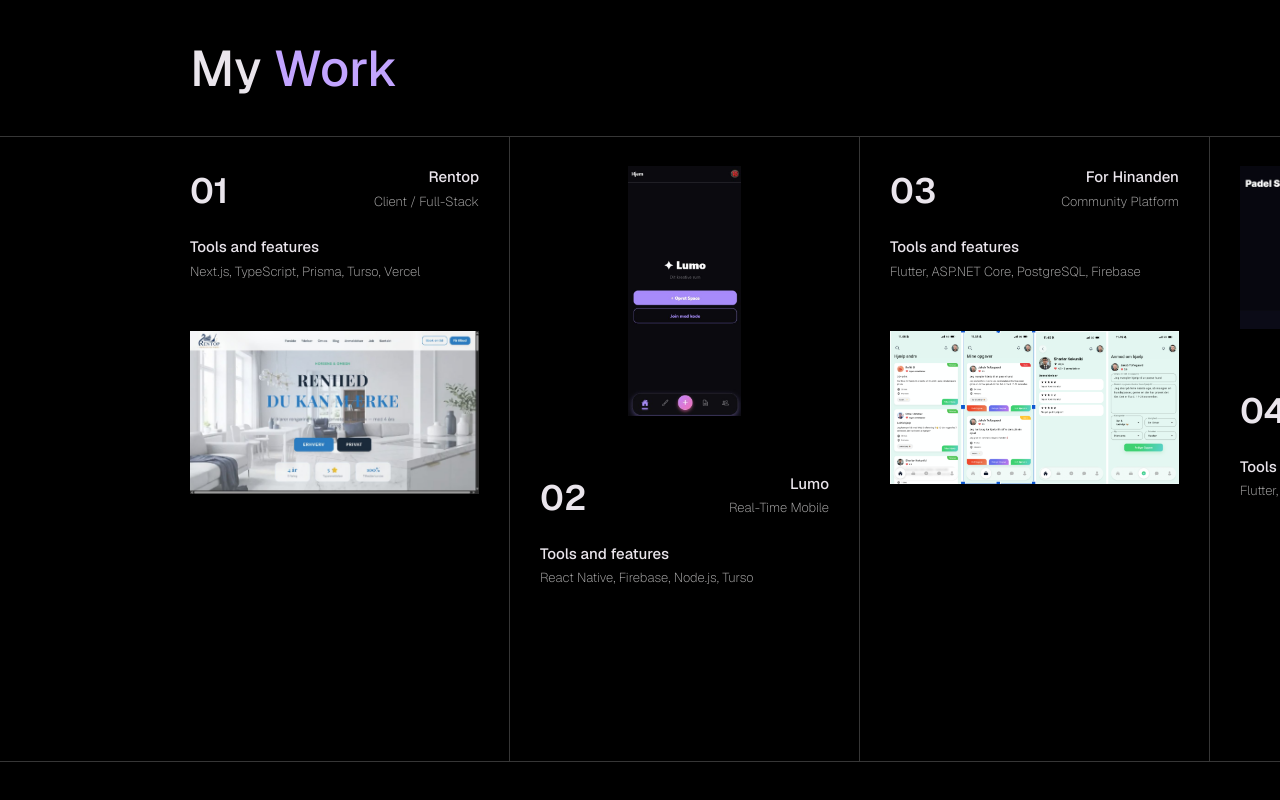
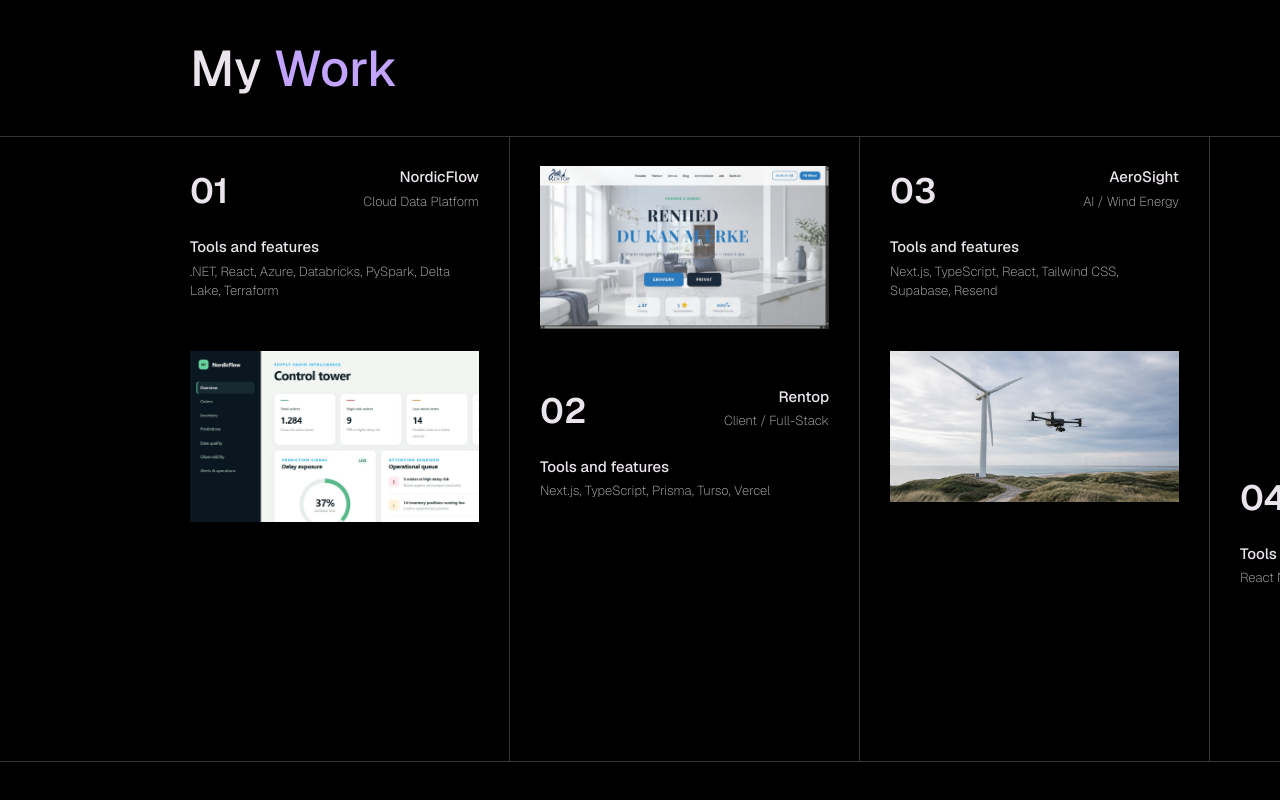
Before and after one commit to oumar969/oumar969.github.io, a React (Vite) app: page / in a window 1280 px wide. Shown: the part 3649-4449 px from the top of the page. Built offline with nearby package versions, Linux system fonts and the light colour scheme; no server answers.

Commit message:
Prioritize NordicFlow Rentop and AeroSight

```diff
--- a/src/config.ts
+++ b/src/config.ts
@@ -8,14 +8,14 @@
     { position: "Full-Stack Developer", company: "Client & Personal Projects", period: "2023 - Present", location: "Denmark", description: "Designing, building and deploying complete web and mobile products for real users and businesses.", responsibilities: ["Shipped production web applications", "Built mobile and PWA products", "Implemented auth, booking and real-time sync"], technologies: ["React", "Next.js", "Node.js", "Flutter", "Firebase", "Docker"] }
   ],
   projects: [
+    { id: 8, title: "NordicFlow", category: "Cloud Data Platform", technologies: ".NET, React, Azure, Databricks, PySpark, Delta Lake, Terraform", image: "/images/nordicflow-overview.png", description: "A supply-chain intelligence platform exploring secure event ingestion, medallion data pipelines, data quality, observability and infrastructure as code.", link: "/nordicflow.html" },
     { id: 1, title: "Rentop", category: "Client / Full-Stack", technologies: "Next.js, TypeScript, Prisma, Turso, Vercel", image: "/images/rentop.png", description: "A complete business platform for a Danish cleaning company — customer booking, admin analytics, invoicing, gift cards, loyalty and SEO.", link: "https://rentop.dk" },
+    { id: 7, title: "AeroSight", category: "AI / Wind Energy", technologies: "Next.js, TypeScript, React, Tailwind CSS, Supabase, Resend", image: "/images/aerosight.png", description: "A bilingual platform for AI-assisted wind turbine drone inspections, combining high-resolution capture, thermal imaging, wind-farm mapping and actionable maintenance reports.", link: "https://github.com/oumar969/-AeroSight" },
     { id: 2, title: "Lumo", category: "Real-Time Mobile", technologies: "React Native, Firebase, Node.js, Turso", image: "/images/lumo-screenshots/lumo-home.png", description: "A private creative collaboration app for live drawing, shared notes, presence and invite-only spaces.", link: "https://github.com/oumar969/Lumo-app" },
     { id: 3, title: "For Hinanden", category: "Community Platform", technologies: "Flutter, ASP.NET Core, PostgreSQL, Firebase", image: "/images/forhinanden-1.png", description: "A community platform connecting people who need help with nearby volunteers through matching, tasks and real-time chat.", link: "https://github.com/Zenbax/for-hinanden-frontend" },
     { id: 4, title: "Padel Score", category: "Real-Time PWA", technologies: "Flutter, Firestore, Riverpod, PWA", image: "/images/padel-score.png", description: "An installable match tracker with a complete scoring engine, live spectators, analytics and TV mode.", link: "https://padel-score-ab0b5.web.app" },
     { id: 5, title: "SmartCharger", category: "Clean Energy / Full-Stack", technologies: ".NET 8, React, TypeScript, ML.NET, SQLite, Docker", image: "/images/smartcharger.png", description: "A Danish EV charging app that uses live Energinet prices and CO₂ data to find the cheapest or greenest charging window, with ML-powered price forecasting.", link: "https://github.com/oumar969/SmartCharger" },
-    { id: 6, title: "TimeTrack Pro", category: "Workforce Management", technologies: "React, Node.js, Express, PostgreSQL, JWT, Docker", image: "/images/timetrack-pro.png", description: "An accessible employee time-tracking system with secure clock-in and clock-out, staff management, shift history and weekly analytics for administrators.", link: "https://github.com/oumar969/timetrack-pro" },
-    { id: 7, title: "AeroSight", category: "AI / Wind Energy", technologies: "Next.js, TypeScript, React, Tailwind CSS, Supabase, Resend", image: "/images/aerosight.png", description: "A bilingual platform for AI-assisted wind turbine drone inspections, combining high-resolution capture, thermal imaging, wind-farm mapping and actionable maintenance reports.", link: "https://github.com/oumar969/-AeroSight" },
-    { id: 8, title: "NordicFlow", category: "Cloud Data Platform", technologies: ".NET, React, Azure, Databricks, PySpark, Delta Lake, Terraform", image: "/images/nordicflow-overview.png", description: "A supply-chain intelligence platform exploring secure event ingestion, medallion data pipelines, data quality, observability and infrastructure as code.", link: "/nordicflow.html" }
+    { id: 6, title: "TimeTrack Pro", category: "Workforce Management", technologies: "React, Node.js, Express, PostgreSQL, JWT, Docker", image: "/images/timetrack-pro.png", description: "An accessible employee time-tracking system with secure clock-in and clock-out, staff management, shift history and weekly analytics for administrators.", link: "https://github.com/oumar969/timetrack-pro" }
   ],
   contact: { email: "oammar198@gmail.com", github: "https://github.com/oumar969", linkedin: "https://www.linkedin.com/in/omar-a-8a2491253/", twitter: "https://github.com/oumar969", facebook: "https://github.com/oumar969", instagram: "https://github.com/oumar969" },
   skills: {
```
